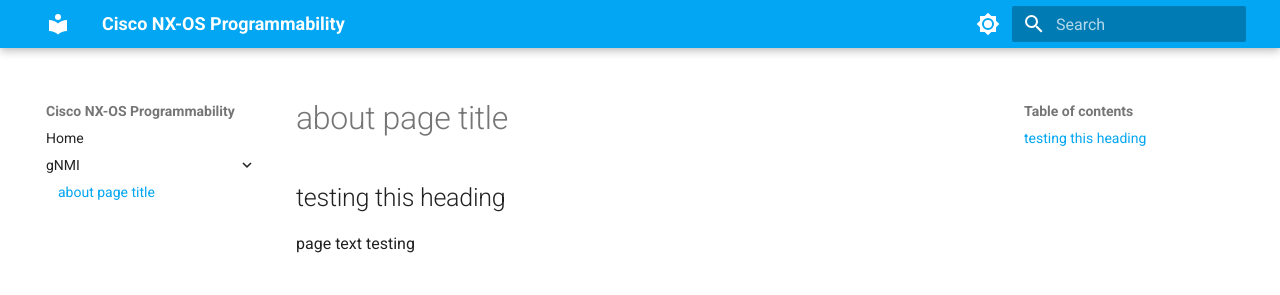
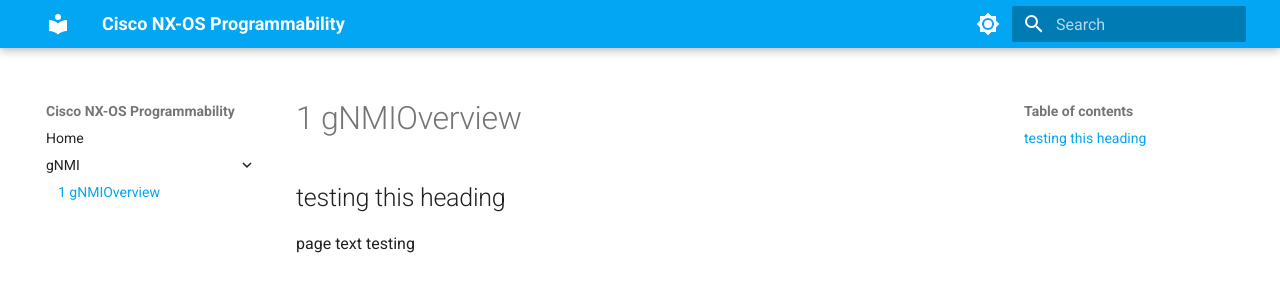
Before and after one commit to nmortari/NexusProgrammability, an MkDocs documentation site: the page built from docs/gNMI/1-gNMIOverview.md, in a window 1280 px wide. Shown: the top 295 px of the page. Built offline with MkDocs 1.6.1 and Material for MkDocs 9.7.7, drawn with Linux system fonts in a browser that asks for light colours.

Commit message:
Fix gNMI page title

```diff
--- a/docs/gNMI/test1.md
+++ b/docs/gNMI/1-gNMIOverview.md
@@ -1,4 +1,4 @@
-# about page title
+
 
 ## testing this heading
 page text testing
```
